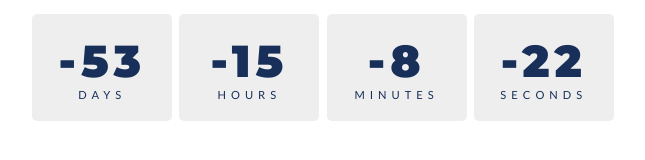
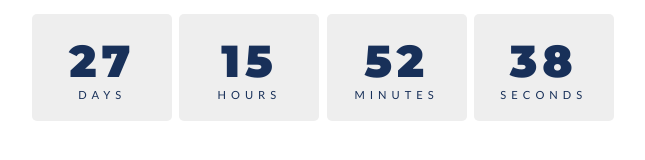
Before and after one commit to jyshin1120/notion, a plain HTML site: page index.html in a window 1280 px wide. Shown: the whole page, without its empty margins (317-962 px from the left). Drawn offline with Linux system fonts and the light colour scheme.

Commit message:
Update index.html
Changed my happy birthday

```diff
--- a/index.html
+++ b/index.html
@@ -59,7 +59,7 @@ body{
 </body>
 <script>
     const year = new Date().getFullYear();
-const myDate = new Date('August 31, 2023 18:00:00');
+const myDate = new Date('November 20, 2023 00:00:00');
 console.log(myDate);
 
 // countdown
```
